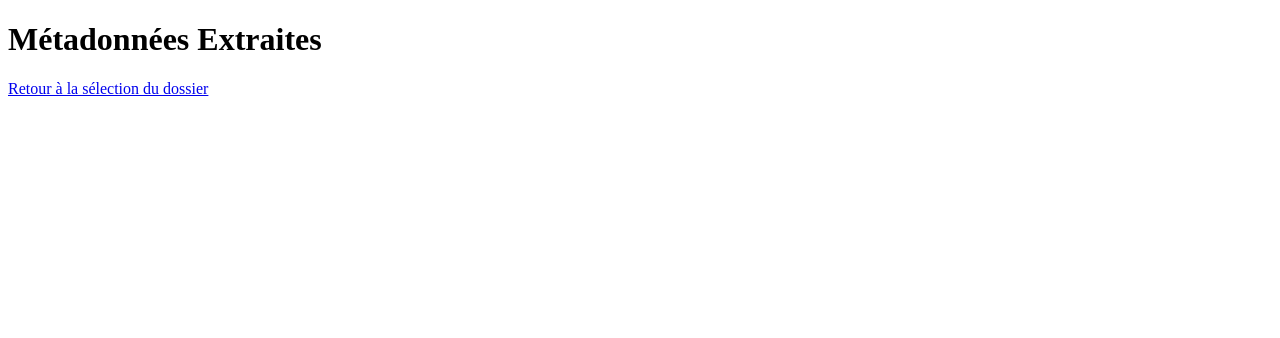
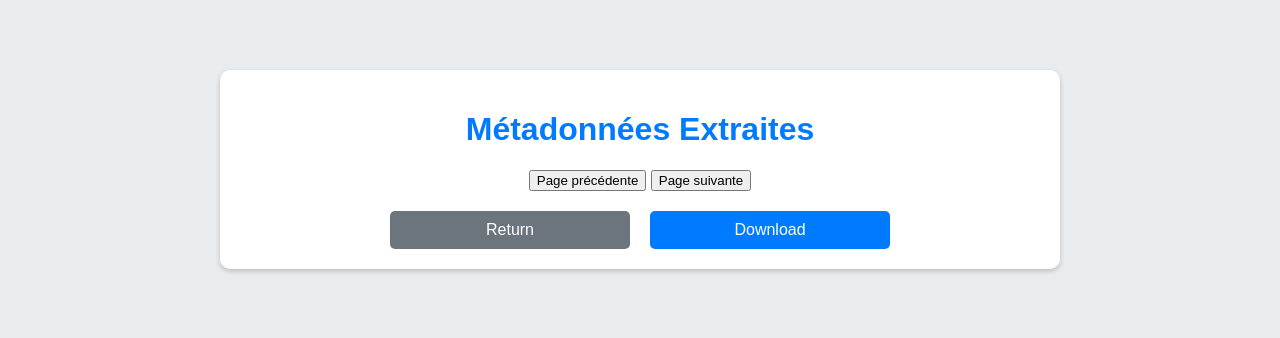
Before and after one commit to INESNDJANA/realmetadata, a Flask app: page /metadata/1 in a window 1280 px wide. Shown: the top 338 px of the page. Run offline with Flask 3, Linux system fonts and the light colour scheme; data that the repository does not hold is empty.

Commit message:
Add files via upload

```diff
--- a/EXTRACTMETADATAREELLE/app.py
+++ b/EXTRACTMETADATAREELLE/app.py
@@ -1,14 +1,23 @@
 
-from flask import Flask, render_template, request, redirect, url_for, jsonify
+from flask import Flask, render_template, request, redirect, url_for, jsonify, Response, make_response
 import os
+
 from PyPDF2 import PdfFileReader
-
 from docx import Document
 from openpyxl import load_workbook
 from pptx import Presentation
 from PIL import Image
 from moviepy.editor import VideoFileClip
 from werkzeug.utils import secure_filename
+from mutagen.mp3 import MP3
+from mutagen.easyid3 import EasyID3
+from mutagen.flac import FLAC
+from mutagen.wavpack import WavPack
+from mutagen.aiff import AIFF
+from moviepy.editor import VideoFileClip
+from datetime import datetime
+from PyPDF2.generic import IndirectObject
+from io import StringIO
 app = Flask(__name__)
 UPLOAD_FOLDER = 'uploads'
 app.config['UPLOAD_FOLDER'] = UPLOAD_FOLDER
@@ -21,30 +30,22 @@ def index():
 def upload():
     if 'folder' in request.files:
         uploaded_files = request.files.getlist('folder')
-
-        # Assurez-vous que le dossier temporaire existe
         temp_folder = UPLOAD_FOLDER
         os.makedirs(temp_folder, exist_ok=True)
-
-        # Enregistrez chaque fichier dans le dossier temporaire
         for uploaded_file in uploaded_files:
             filename = secure_filename(uploaded_file.filename)
             file_path = os.path.join(temp_folder, filename)
             uploaded_file.save(file_path)
 
-        # Nettoyez la liste des métadonnées avant d'ajouter de nouvelles données
         all_file_metadata.clear()
-
-        # Parcourez tous les fichiers du dossier temporaire et extrayez les métadonnées
         for root, dirs, files in os.walk(temp_folder):
             for file_name in files:
                 file_path = os.path.join(root, file_name)
                 metadata = extract_metadata(file_path)
                 if metadata:
-                    # Ajoutez les métadonnées à la liste
+
                     all_file_metadata.append({'file_name': file_name, 'metadata': metadata})
 
-        # Redirigez vers la page de métadonnées
         return redirect(url_for('metadata', folder_path=temp_folder))
     else:
         return render_template('index.html', error="No folder selected")
@@ -61,89 +62,236 @@ def simple_convert(metadata):
     else:
         return str(metadata)
 
+def simple_convert(metadata):
+    if isinstance(metadata, dict):
+        return {k: convert_value(v) for k, v in metadata.items()}
+    elif isinstance(metadata, list):
+        return [convert_value(item) for item in metadata]
+    else:
+        return convert_value(metadata)
+
+def convert_value(value):
+    if isinstance(value, datetime):
+        return value.strftime('%Y-%m-%d %H:%M:%S')
+    elif isinstance(value, IndirectObject):
+
+        return str(value)
+    elif isinstance(value, (list, dict)):
+        return simple_convert(value)
+    elif value is None:
+        return 'None'
+    else:
+        return value
 @app.route('/metadata_data')
 def metadata_data():
     for item in all_file_metadata:
-        print(item)  # Log pour inspecter les données
+        print(item)
+    return jsonify(simple_convert(all_file_metadata))
+def convert_to_text(metadata):
+    lines = []
+    for item in metadata:
+        lines.append(f"File Name: {item['file_name']}")
+        for key, value in item['metadata'].items():
+            lines.append(f"{key}: {value}")
+        lines.append("\n")
+    return "\n".join(lines)
 
-    return jsonify(simple_convert(all_file_metadata))
+import csv
+from flask import Response
+
+@app.route('/download_metadata')
+def download_metadata():
+    si = StringIO()
+    cw = csv.writer(si)
+
+    # En-têtes des colonnes
+    cw.writerow(['File Name', 'Attribute', 'Value'])
+
+    for file_data in all_file_metadata:
+        for key, value in file_data['metadata'].items():
+            cw.writerow([file_data['file_name'], key, value])
+
+    output = make_response(si.getvalue())
+    output.headers["Content-Disposition"] = "attachment; filename=metadata.csv"
+    output.headers["Content-type"] = "text/csv"
+    return output
+
+def extract_docx_metadata(file_path):
+    try:
+        doc = Document(file_path)
+        return {
+            'Title': doc.core_properties.title or "Inconnu",
+            'Author': doc.core_properties.author or "Inconnu",
+            'Created': doc.core_properties.created or "Inconnu",
+            'Modified': doc.core_properties.modified or "Inconnu",
+            'Subject': doc.core_properties.subject or "Inconnu",
+            'Comments': doc.core_properties.comments or "Inconnu",
+            'Category': doc.core_properties.category or "Inconnu",
+            'Keywords': doc.core_properties.keywords or "Inconnu",
+            'Last Modified By': doc.core_properties.last_modified_by or "Inconnu",
+            'Revision': doc.core_properties.revision or "Inconnu"
+
+        }
+    except Exception as e:
+        return {"Error": str(e)}
 
 
 
-def extract_docx_metadata(file_path):
-    doc = Document(file_path)
-    docx_metadata = {
-        'Title': doc.core_properties.title,
-        'Author': doc.core_properties.author,
-        'Created': doc.core_properties.created,
-        'Modified': doc.core_properties.modified,
-    }
-    return docx_metadata
+from openpyxl import load_workbook
+
+def extract_xlsx_metadata(file_path):
+    try:
+        excel_doc = load_workbook(file_path)
+        properties = excel_doc.properties
+        return {
+            'Title': properties.title or "Inconnu",
+            'Author': properties.author or "Inconnu",
+            'Created': properties.created or "Inconnu",
+            'Modified': properties.modified or "Inconnu",
+            'Last Modified By': properties.last_modified_by or "Inconnu",
+            'Category': properties.category or "Inconnu",
+            'Keywords': properties.keywords or "Inconnu",
+            'Comments': properties.comments or "Inconnu",
+            'Subject': properties.subject or "Inconnu"
+
+        }
+    except Exception as e:
+        return {"Error": str(e)}
 
 
-def extract_xlsx_metadata(file_path):
-    excel_doc = load_workbook(file_path)
-    properties = excel_doc.properties
-    xlsx_metadata = {
-        'Title': properties.title,
-        'Author': properties.author,
-        'Created': properties.created,
-        'Modified': properties.modified,
-    }
-    return xlsx_metadata
+def extract_pptx_metadata(file_path):
+    try:
+        pptx_doc = Presentation(file_path)
+        return {
+            'Title': pptx_doc.core_properties.title or "Inconnu",
+            'Author': pptx_doc.core_properties.author or "Inconnu",
+            'Created': pptx_doc.core_properties.created or "Inconnu",
+            'Modified': pptx_doc.core_properties.modified or "Inconnu",
+            'Last Modified By': pptx_doc.core_properties.last_modified_by or "Inconnu",
+            'Revision': pptx_doc.core_properties.revision or "Inconnu",
+            'Subject': pptx_doc.core_properties.subject or "Inconnu",
+            'Keywords': pptx_doc.core_properties.keywords or "Inconnu",
+            'Comments': pptx_doc.core_properties.comments or "Inconnu",
+            'Category': pptx_doc.core_properties.category or "Inconnu"
 
-def extract_pptx_metadata(file_path):
-    pptx_doc = Presentation(file_path)
-    pptx_metadata = {
-        'Title': pptx_doc.core_properties.title,
-        'Author': pptx_doc.core_properties.author,
-        'Created': pptx_doc.core_properties.created,
-        'Modified': pptx_doc.core_properties.modified,
-    }
-    return pptx_metadata
+        }
+    except Exception as e:
+        return {"Error": str(e)}
+
 def extract_pdf_metadata(pdf_path):
     with open(pdf_path, 'rb') as pdf_file:
         pdf_reader = PdfFileReader(pdf_file)
         info = pdf_reader.getDocumentInfo()
         return simple_convert(info)
+from PIL import Image
+from PIL.ExifTags import TAGS, GPSTAGS
+
+def get_decimal_from_dms(dms, ref):
+    degrees, minutes, seconds = dms
+    decimal = degrees + (minutes / 60.0) + (seconds / 3600.0)
+    if ref in ['S', 'W']:
+        decimal = -decimal
+    return decimal
+
+def get_gps_coordinates(exif_data):
+    if 'GPSInfo' in exif_data:
+        gps_info = exif_data['GPSInfo']
+        gps_latitude = get_decimal_from_dms(gps_info[2], gps_info[1])
+        gps_longitude = get_decimal_from_dms(gps_info[4], gps_info[3])
+        return gps_latitude, gps_longitude
+    return None, None
+
 def extract_image_metadata(image_path):
     with Image.open(image_path) as img:
+        exif_data = {}
+        if hasattr(img, '_getexif'):
+            exif_info = img._getexif()
+            if exif_info is not None:
+                for tag, value in exif_info.items():
+                    decoded = TAGS.get(tag, tag)
+                    exif_data[decoded] = value
+
+        gps_latitude, gps_longitude = get_gps_coordinates(exif_data)
+
         image_metadata = {
             'Format': img.format,
             'Mode': img.mode,
             'Size': img.size,
             'Info': img.info,
-            # Ajoutez d'autres métadonnées en fonction de vos besoins
+            'GPS Latitude': gps_latitude,
+            'GPS Longitude': gps_longitude,
         }
-    return image_metadata
+        return image_metadata
+
+    return {"Error": "Unable to open image or read EXIF data"}
+def extract_audio_metadata(audio_path):
+    file_extension = audio_path.split('.')[-1].lower()
+    metadata = {}
+
+    try:
+        if file_extension == "mp3":
+            audio = MP3(audio_path, ID3=EasyID3)
+        elif file_extension == "flac":
+            audio = FLAC(audio_path)
+        elif file_extension == "wv":
+            audio = WavPack(audio_path)
+        elif file_extension == "aiff":
+            audio = AIFF(audio_path)
+        else:
+            return {"Error": "Unsupported audio format"}
+
+        for key in audio.keys():
+            metadata[key] = audio[key]
+
+        return metadata
+    except Exception as e:
+        return {"Error": str(e)}
 
 
-#def extract_audio_metadata(audio_path):
-  #  audio = AudioSegment.from_file(audio_path)
 
-    #audio_metadata = {
-        #'Channels': audio.channels,
-       # 'Sample Width': audio.sample_width,
-        #'Frame Rate': audio.frame_rate,
-       # 'Frame Width': audio.frame_width,
-        #'Length (ms)': len(audio),
-        #'Tags': audio.tags,  # Vous pouvez personnaliser cela en fonction de ce que vous voulez extraire
-   # }
+def format_duration(seconds):
+    hours = int(seconds // 3600)
+    minutes = int((seconds % 3600) // 60)
+    seconds = seconds % 60
+    return f"{hours}h {minutes}m {seconds:.2f}s"
 
-    #return audio_metadata
-from moviepy.editor import VideoFileClip
 
 def extract_video_metadata(video_path):
-    clip = VideoFileClip(video_path)
+    with VideoFileClip(video_path) as clip:
+        width, height = clip.size
+        aspect_ratio = f"{width}:{height}"
 
-    video_metadata = {
-        'Duration (s)': clip.duration,
-        'Size': clip.size,
-        'FPS': clip.fps,
-        # Ajoutez d'autres métadonnées en fonction de vos besoins
-    }
+        video_metadata = {
+            'Duration (s)': clip.duration,
+            'Readable Duration': format_duration(clip.duration),
+            'Width': width,
+            'Height': height,
+            'Aspect Ratio': aspect_ratio,
+            'FPS': clip.fps,
+        }
+
+        if hasattr(clip.reader, 'bitrate'):
+            video_metadata['Bitrate (kbps)'] = clip.reader.bitrate / 1000
+        else:
+            video_metadata['Bitrate (kbps)'] = 'Unknown'
+
+        if clip.audio and hasattr(clip.audio, 'nchannels'):
+            video_metadata['Audio Channels'] = clip.audio.nchannels
+        else:
+            video_metadata['Audio Channels'] = 'None'
+
+        if hasattr(clip.reader, 'codec'):
+            video_metadata['Video Codec'] = clip.reader.codec
+        else:
+            video_metadata['Video Codec'] = 'Unknown'
+
+        if clip.audio and hasattr(clip.audio.reader, 'codec'):
+            video_metadata['Audio Codec'] = clip.audio.reader.codec
+        else:
+            video_metadata['Audio Codec'] = 'Unknown'
 
     return video_metadata
+
 
 def extract_metadata(file_path):
     file_extension = file_path.split('.')[-1].lower()
@@ -160,8 +308,8 @@ def extract_metadata(file_path):
             return extract_pdf_metadata(file_path)
         elif file_extension in ['jpg', 'jpeg', 'png', 'gif']:
             return extract_image_metadata(file_path)
-       # elif file_extension in ['mp3', 'wav']:
-        #    return extract_audio_metadata(file_path)
+        elif file_extension in ['mp3', 'wav']:
+            return extract_audio_metadata(file_path)
         elif file_extension in ['mp4', 'avi', 'mkv']:
             return extract_video_metadata(file_path)
     else:
--- a/EXTRACTMETADATAREELLE/static/script.js
+++ b/EXTRACTMETADATAREELLE/static/script.js
@@ -1,16 +1,67 @@
+let currentPage = 1;
+const itemsPerPage = 2;
+let data = [];
+
+function showPage(page) {
+    const metadataTablesContainer = document.getElementById('metadataTablesContainer');
+    metadataTablesContainer.innerHTML = '';
+
+    const startIndex = (page - 1) * itemsPerPage;
+    const endIndex = startIndex + itemsPerPage;
+    data.slice(startIndex, endIndex).forEach(fileData => {
+        const fileTitle = document.createElement('h2');
+        fileTitle.className = 'file-title';
+        fileTitle.textContent = fileData.file_name;
+        metadataTablesContainer.appendChild(fileTitle);
+
+        const table = document.createElement('table');
+        table.className = 'metadata-table';
+
+        const thead = table.createTHead();
+        const headerRow = thead.insertRow();
+        headerRow.appendChild(document.createElement('th')).textContent = 'Attribut';
+        headerRow.appendChild(document.createElement('th')).textContent = 'Valeur';
+
+        const tbody = table.createTBody();
+        if (fileData.metadata) {
+            Object.entries(fileData.metadata).forEach(([key, value]) => {
+                const row = tbody.insertRow();
+                row.insertCell().textContent = key;
+                row.insertCell().textContent = value;
+            });
+        } else {
+            const row = tbody.insertRow();
+            row.insertCell().textContent = 'Erreur';
+            row.insertCell().textContent = 'Aucune métadonnée disponible';
+        }
+
+        metadataTablesContainer.appendChild(table);
+    });
+
+    currentPage = page;
+}
+
+function nextPage() {
+    if (currentPage * itemsPerPage < data.length) {
+        showPage(currentPage + 1);
+    }
+}
+
+function previousPage() {
+    if (currentPage > 1) {
+        showPage(currentPage - 1);
+    }
+}
+
 document.addEventListener('DOMContentLoaded', function () {
     fetch('/metadata_data')
         .then(response => response.json())
-        .then(data => {
-            const metadataList = document.getElementById('metadataList');
-            for (const [fileName, fileMetadata] of Object.entries(data)) {
-                const listItem = document.createElement('li');
-
-                // Convertit les métadonnées en chaîne pour l'affichage
-                const metadataStr = JSON.stringify(fileMetadata, null, 2);
-                listItem.textContent = `${fileName}: ${metadataStr}`;
-                metadataList.appendChild(listItem);
-            }
+        .then(fetchedData => {
+            data = fetchedData;
+            showPage(currentPage);
         })
         .catch(error => console.error('Error fetching metadata:', error));
+
+    document.getElementById('prev-btn').addEventListener('click', previousPage);
+    document.getElementById('next-btn').addEventListener('click', nextPage);
 });
--- a/EXTRACTMETADATAREELLE/static/style.css
+++ b/EXTRACTMETADATAREELLE/static/style.css
@@ -0,0 +1,82 @@
+body {
+    font-family: 'Arial', sans-serif;
+    background-color: #e9ecef;
+    color: #333;
+    margin: 0;
+    padding: 20px;
+}
+
+.container {
+    max-width: 800px;
+    margin: 50px auto;
+    background: #fff;
+    padding: 20px;
+    border-radius: 10px;
+    box-shadow: 0 2px 5px rgba(0,0,0,0.2);
+    text-align: center;
+}
+
+.file-title {
+    font-size: 1.2em;
+    font-weight: bold;
+    overflow: hidden;
+    text-overflow: ellipsis;
+    white-space: nowrap;
+    max-width: 100%;
+    margin-bottom: 10px;
+}
+
+.metadata-table {
+    width: 100%;
+    border-collapse: collapse;
+    margin-bottom: 20px;
+}
+
+.metadata-table th, .metadata-table td {
+    border: 1px solid #ddd;
+    padding: 8px;
+    text-align: left;
+}
+
+.metadata-table th {
+    background-color: #f2f2f2;
+    color: #333;
+}
+
+.metadata-table tr:nth-child(even) {
+    background-color: #f8f9fa;
+}
+
+.button-container {
+    display: flex;
+    justify-content: center;
+    gap: 20px;
+    margin-top: 20px;
+}
+
+a {
+    text-decoration: none;
+    color: white;
+    padding: 10px 20px;
+    border-radius: 5px;
+    transition: background-color 0.3s;
+    font-size: 1em;
+    width: 200px;
+}
+
+a#back-btn {
+    background-color: #6c757d;
+}
+
+a#download-btn {
+    background-color: #007bff;
+
+}
+
+a:hover {
+    opacity: 0.9;
+}
+h1 {
+    color: #007bff; /* Couleur bleue pour le titre */
+    /* autres styles pour h1 si nécessaire */
+}
--- a/EXTRACTMETADATAREELLE/templates/metadata.html
+++ b/EXTRACTMETADATAREELLE/templates/metadata.html
@@ -10,9 +10,23 @@
 <body>
     <div class="container">
         <h1>Métadonnées Extraites</h1>
-        <ul id="metadataList"></ul>
-        <a href="{{ url_for('index') }}">Retour à la sélection du dossier</a>
+
+        <div id="metadataTablesContainer">
+            <!-- Les tableaux de métadonnées seront ajoutés ici par script.js -->
+        </div>
+
+        <!-- Boutons de Pagination -->
+        <div id="pagination-container">
+            <button id="prev-btn">Page précédente</button>
+            <button id="next-btn">Page suivante</button>
+        </div>
+
+        <div class="button-container">
+            <a href="{{ url_for('index') }}" id="back-btn">Return</a>
+            <a href="{{ url_for('download_metadata') }}" id="download-btn" class="download-btn">Download</a>
+        </div>
     </div>
+
     <script src="{{ url_for('static', filename='script.js') }}"></script>
 </body>
 </html>
```
Also changed, not shown: EXTRACTMETADATAREELLE/templates/index.html (+70 -2 lines), 3 other files.
